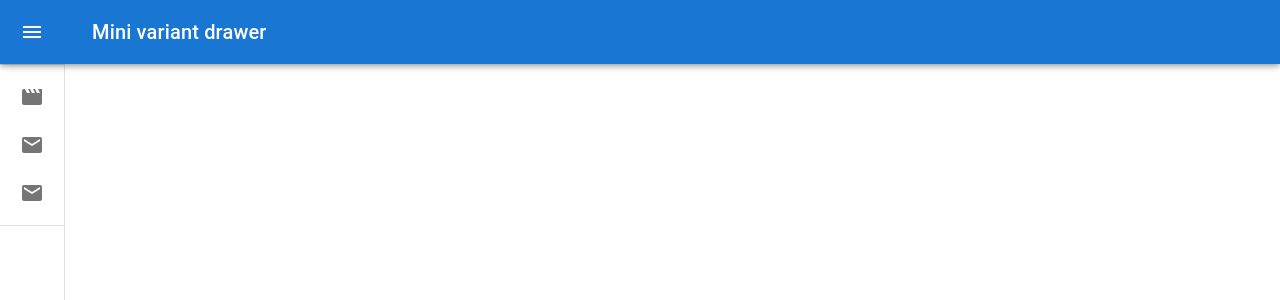
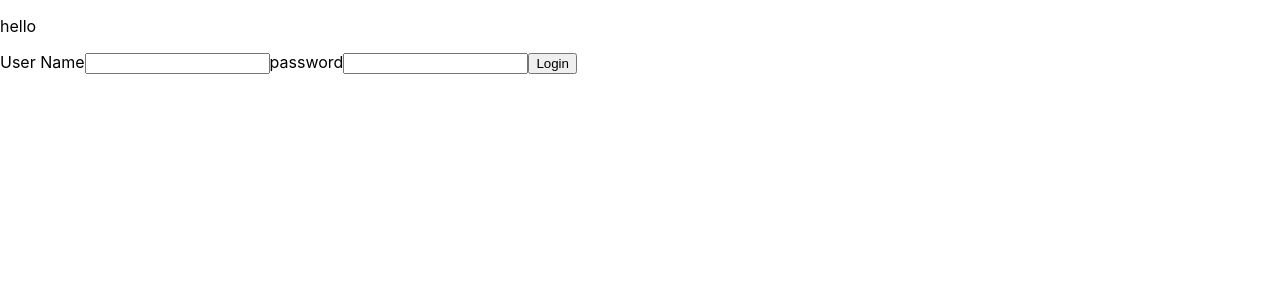
Before and after one commit to Abhishek-VG/oroz-aonoror, a React (Create React App) app: page / in a window 1280 px wide. Shown: the top 300 px of the page. Built offline with nearby package versions, Linux system fonts and the light colour scheme.

Commit message:
Merge branch 'level-2' of https://github.com/Abhishek-VG/oroz-aonoror into sandbox

```diff
--- a/src/App.js
+++ b/src/App.js
@@ -1,11 +1,13 @@
 import "./App.css";
 import AppRoute from "./AppRoute";
 import MoviesAdd from "./pages/movies/Movies.add";
+import Login1 from "./pages/Login/login";
 function App() {
   return (
     <div>
       <p>hello</p>
-      <AppRoute />
+      {/* <AppRoute /> */}
+      <Login1 />
     </div>
   );
 }
--- /dev/null
+++ b/src/pages/Login/login.js
@@ -0,0 +1,42 @@
+import React from "react";
+
+const Login1 = () => {
+  const [username, setUserName] = React.useState("");
+  const [password, setPassword] = React.useState("");
+
+  const handleName = (e) => {
+    setUserName(e.target.value);
+  };
+  const handlePassword = (e) => {
+    setPassword(e.target.value);
+  };
+  const handelSubmit = (e) => {
+    const obj = {
+      email: username,
+      password: password,
+    };
+    fetch(`http://restapi.adequateshop.com/api/authaccount/login`, {
+      method: "POST",
+      body: obj,
+    })
+      .then((res) => res.json())
+      .then((body) => console.log("success", body))
+      .catch((err) => console.log("err", err));
+
+    console.log(obj.email, obj.password);
+  };
+
+  return (
+    <>
+      <label>User Name</label>
+      <input type="text" onChange={handleName} />
+      <label>password</label>
+      <input type="password" onChange={handlePassword} />
+      <button type="submit" onClick={handelSubmit}>
+        Login
+      </button>
+      <div></div>
+    </>
+  );
+};
+export default Login1;
```
Also changed, not shown: src/pages/movies/Movies.edit.js (line endings or trailing spaces).
